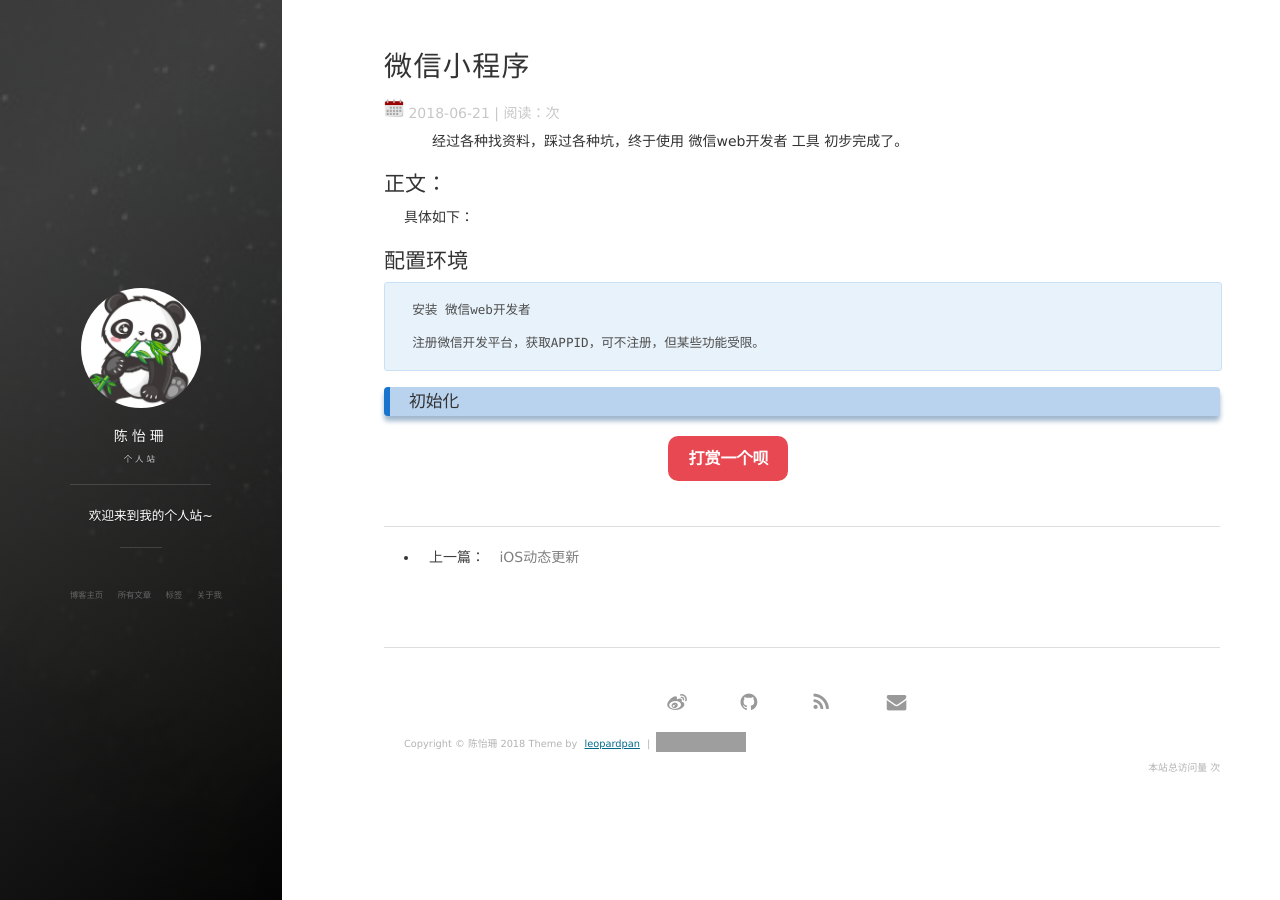
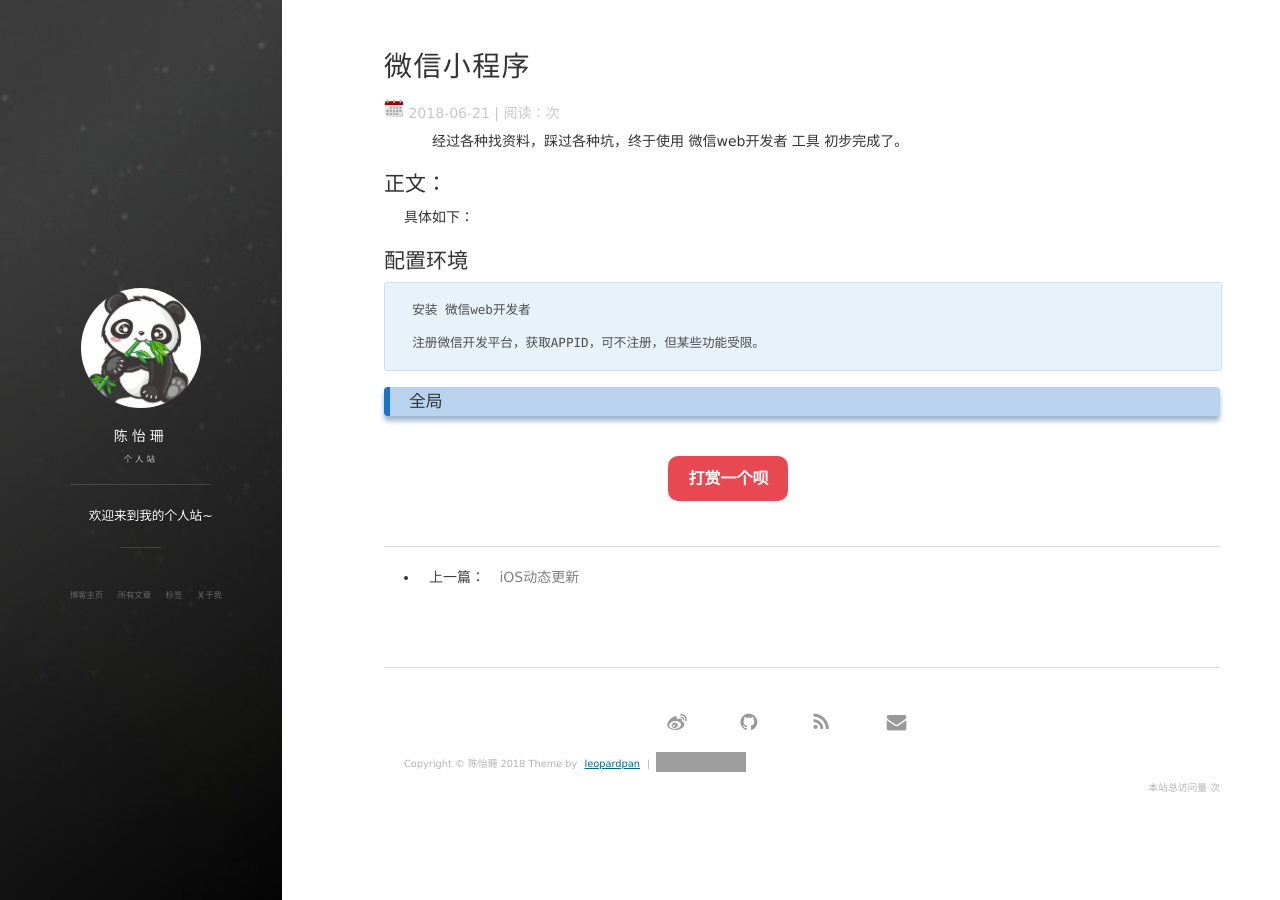
Before and after one commit to chenyishan/chenyishan-chenyishan.github.io, a Jekyll site: the page built from _posts/2018-06-21-weixin.md, in a window 1280 px wide. Built offline with Jekyll 4.4.1, drawn with Linux system fonts in a browser that asks for light colours; nearby versions of some CDN libraries; comment, search, counter and statistics services are not loaded; grey boxes are pictures that could not be loaded.

Commit message:
Update 2018-06-21-weixin.md

```diff
--- a/_posts/2018-06-21-weixin.md
+++ b/_posts/2018-06-21-weixin.md
@@ -18,4 +18,5 @@ tag: 博客
 
     注册微信开发平台，获取APPID，可不注册，但某些功能受限。
 
-### 初始化
+### 全局
+<img scr="/images/5.jpg"/>
```
